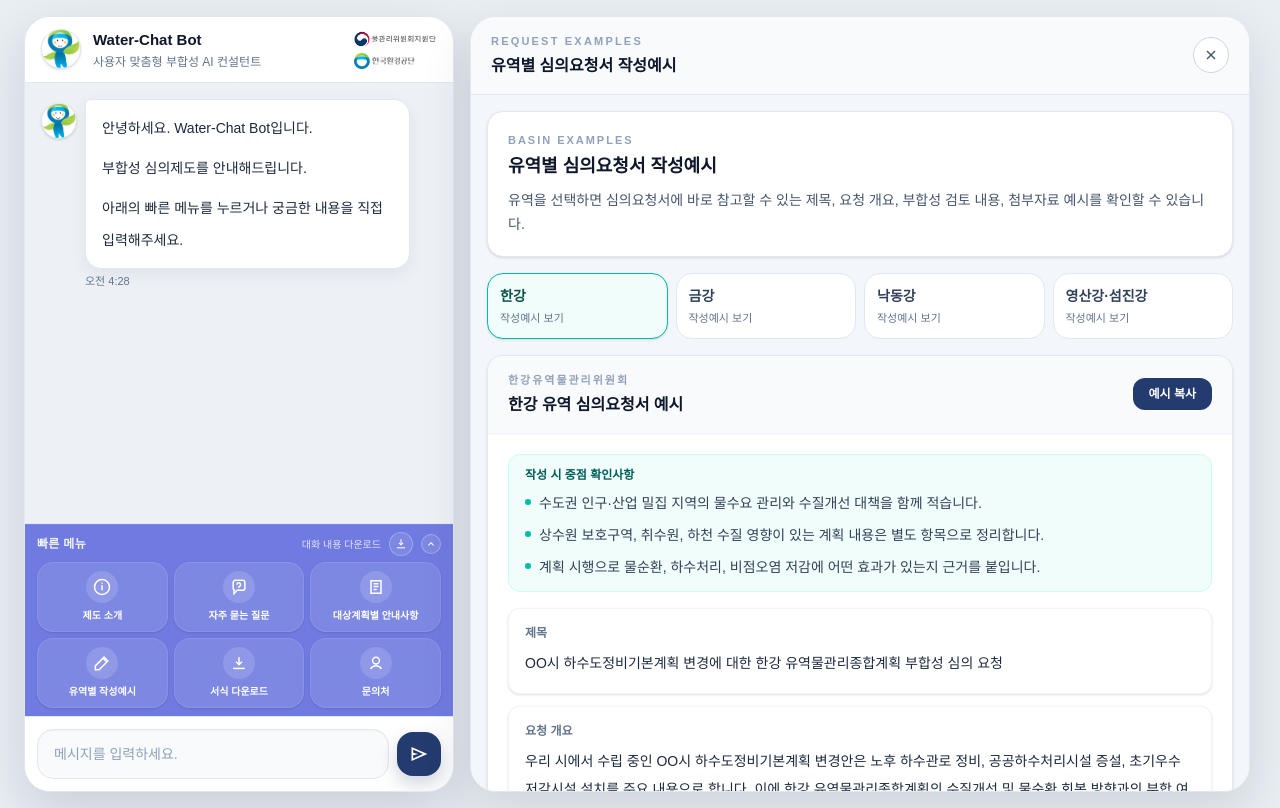
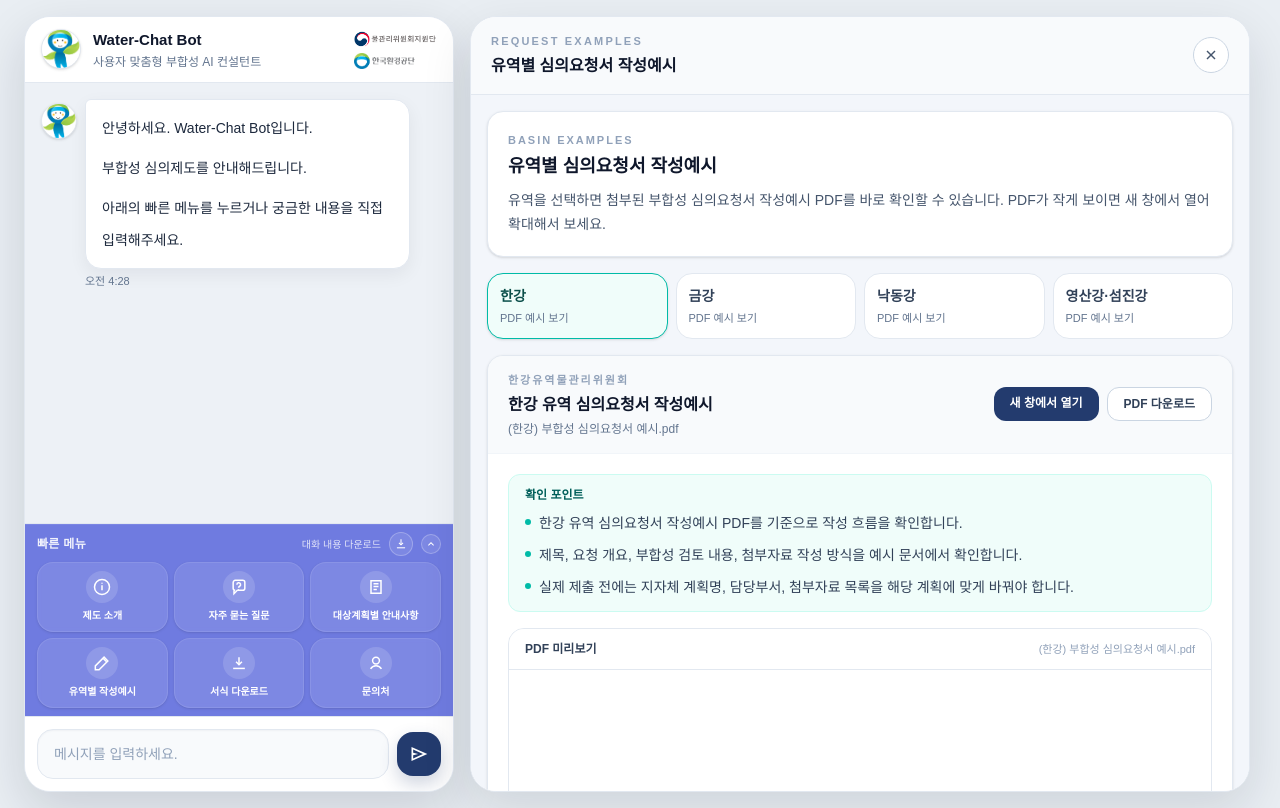
Before and after one commit to kecowater2025/Water-ChatBot, a Next.js app: page / in a window 1280 px wide. Both pictures are taken after a click on the button "유역별 작성예시". Built offline with nearby package versions, Linux system fonts and the light colour scheme.

Commit message:
Show basin examples as PDF previews

```diff
--- a/components/BasinExampleGuide.tsx
+++ b/components/BasinExampleGuide.tsx
@@ -6,11 +6,11 @@
   id: string;
   name: string;
   committee: string;
-  receiver: string;
+  pdfUrl: string;
+  fileName: string;
   formUrl: string;
   supportFileUrl?: string;
   focus: string[];
-  fields: { label: string; value: string }[];
 };
 
 const basinExamples: BasinExample[] = [
@@ -18,153 +18,68 @@
     id: "han",
     name: "한강",
     committee: "한강유역물관리위원회",
-    receiver: "한강유역물관리위원회 사무국",
+    pdfUrl: "/examples/request-examples/han-river-review-example.pdf",
+    fileName: "(한강) 부합성 심의요청서 예시.pdf",
     formUrl: "/forms/han-river/buhapseong-review-request.hwp",
     focus: [
-      "수도권 인구·산업 밀집 지역의 물수요 관리와 수질개선 대책을 함께 적습니다.",
-      "상수원 보호구역, 취수원, 하천 수질 영향이 있는 계획 내용은 별도 항목으로 정리합니다.",
-      "계획 시행으로 물순환, 하수처리, 비점오염 저감에 어떤 효과가 있는지 근거를 붙입니다."
-    ],
-    fields: [
-      {
-        label: "제목",
-        value: "OO시 하수도정비기본계획 변경에 대한 한강 유역물관리종합계획 부합성 심의 요청"
-      },
-      {
-        label: "요청 개요",
-        value: "우리 시에서 수립 중인 OO시 하수도정비기본계획 변경안은 노후 하수관로 정비, 공공하수처리시설 증설, 초기우수 저감시설 설치를 주요 내용으로 합니다. 이에 한강 유역물관리종합계획의 수질개선 및 물순환 회복 방향과의 부합 여부에 대하여 심의를 요청드립니다."
-      },
-      {
-        label: "부합성 검토 내용",
-        value: "본 계획은 한강 유역의 오염부하 저감, 도시지역 비점오염 관리, 안정적인 하수처리 기반 확충에 기여하도록 구성하였습니다. 특히 취수원 상류 구간의 오염원 관리와 강우 시 월류수 저감 대책을 반영하여 유역계획의 중점 추진방향과 부합하는 것으로 검토하였습니다."
-      },
-      {
-        label: "첨부자료",
-        value: "심의요청서 1부, 계획안 요약서 1부, 한강 유역물관리종합계획 부합성 검토표 1부, 관련 도면 및 위치도 1부"
-      }
+      "한강 유역 심의요청서 작성예시 PDF를 기준으로 작성 흐름을 확인합니다.",
+      "제목, 요청 개요, 부합성 검토 내용, 첨부자료 작성 방식을 예시 문서에서 확인합니다.",
+      "실제 제출 전에는 지자체 계획명, 담당부서, 첨부자료 목록을 해당 계획에 맞게 바꿔야 합니다."
     ]
   },
   {
     id: "geum",
     name: "금강",
     committee: "금강유역물관리위원회",
-    receiver: "금강유역물관리위원회 사무국",
+    pdfUrl: "/examples/request-examples/geum-river-review-example.pdf",
+    fileName: "(금강) 부합성 심의요청서 예시.pdf",
     formUrl: "/forms/geum-river/buhapseong-review-request.hwp",
     supportFileUrl: "/forms/geum-river/plan-element-classification.xlsx",
     focus: [
-      "상·하류 간 물 배분, 농업용수, 도시용수 수요를 구분해 적습니다.",
-      "대청호 등 주요 수계 수질관리와 녹조 대응 관련 내용을 확인합니다.",
-      "계획요소 분류표가 필요한 유역이므로 계획 내용과 분류표 항목을 맞춰 작성합니다."
-    ],
-    fields: [
-      {
-        label: "제목",
-        value: "OO군 물재이용관리계획 수립에 대한 금강 유역물관리종합계획 부합성 심의 요청"
-      },
-      {
-        label: "요청 개요",
-        value: "OO군은 공공하수처리수 재이용 확대와 농업용수 보조 공급체계 구축을 주요 내용으로 하는 물재이용관리계획을 수립하고 있습니다. 금강 유역의 물이용 효율화 및 수질보전 방향과의 부합 여부 검토를 위하여 심의를 요청드립니다."
-      },
-      {
-        label: "부합성 검토 내용",
-        value: "본 계획은 하수처리수 재이용을 통해 하천 취수 의존도를 낮추고, 갈수기 물수요 대응력을 높이는 데 목적이 있습니다. 또한 재이용수 공급 과정에서 방류수 수질기준 준수와 주변 수계 영향 저감대책을 포함하여 금강 유역계획의 물순환·수질관리 과제와 부합하도록 작성하였습니다."
-      },
-      {
-        label: "첨부자료",
-        value: "심의요청서 1부, 계획안 요약서 1부, 계획요소 분류표 1부, 재이용 공급계통도 1부, 수질영향 검토자료 1부"
-      }
+      "금강 유역 심의요청서 작성예시 PDF를 기준으로 작성 흐름을 확인합니다.",
+      "계획요소 분류표가 필요한 경우 예시 문서와 함께 분류표 작성 범위를 맞춥니다.",
+      "실제 제출 전에는 지자체 계획명, 담당부서, 첨부자료 목록을 해당 계획에 맞게 바꿔야 합니다."
     ]
   },
   {
     id: "nakdong",
     name: "낙동강",
     committee: "낙동강유역물관리위원회",
-    receiver: "낙동강유역물관리위원회 사무국",
+    pdfUrl: "/examples/request-examples/nakdong-river-review-example.pdf",
+    fileName: "(낙동강) 부합성 심의요청서 예시.pdf",
     formUrl: "/forms/nakdong-river/buhapseong-review-request.hwp",
     supportFileUrl: "/forms/nakdong-river/plan-element-classification.xlsx",
     focus: [
-      "취수원 다변화, 산업단지 배출관리, 하천 수질개선 내용을 구분합니다.",
-      "상류 오염원 관리와 하류 물이용 안전성에 미치는 영향을 함께 검토합니다.",
-      "계획의 위치, 배출·취수 지점, 수질개선 목표를 도면 또는 표로 연결해 작성합니다."
-    ],
-    fields: [
-      {
-        label: "제목",
-        value: "OO시 산업단지 공공폐수처리시설 증설계획에 대한 낙동강 유역물관리종합계획 부합성 심의 요청"
-      },
-      {
-        label: "요청 개요",
-        value: "OO시는 산업단지 입주 수요 증가에 따라 공공폐수처리시설 증설 및 고도처리 공정 도입을 추진하고 있습니다. 낙동강 유역 수질개선 목표 및 안전한 물이용 체계와의 부합 여부를 검토받고자 심의를 요청드립니다."
-      },
-      {
-        label: "부합성 검토 내용",
-        value: "본 계획은 산업폐수 처리용량 확충과 방류수 수질 강화, 사고유출 차단시설 설치를 포함하고 있습니다. 방류 하천의 수질목표 달성과 하류 취수원 보호에 기여하도록 계획하여 낙동강 유역물관리종합계획의 수질안전성 강화 방향과 부합하는 것으로 검토하였습니다."
-      },
-      {
-        label: "첨부자료",
-        value: "심의요청서 1부, 계획안 요약서 1부, 계획요소 분류표 1부, 처리공정도 1부, 방류수 수질예측자료 1부"
-      }
+      "낙동강 유역 심의요청서 작성예시 PDF를 기준으로 작성 흐름을 확인합니다.",
+      "계획요소 분류표가 필요한 경우 예시 문서와 함께 분류표 작성 범위를 맞춥니다.",
+      "실제 제출 전에는 지자체 계획명, 담당부서, 첨부자료 목록을 해당 계획에 맞게 바꿔야 합니다."
     ]
   },
   {
     id: "yeongsan",
     name: "영산강·섬진강",
     committee: "영산강·섬진강유역물관리위원회",
-    receiver: "영산강·섬진강유역물관리위원회 사무국",
+    pdfUrl: "/examples/request-examples/yeongsan-seomjin-river-review-example.pdf",
+    fileName: "(영섬강) 부합성 심의요청서 예시.pdf",
     formUrl: "/forms/yeongsan-seomjin-river/buhapseong-review-request.hwp",
     supportFileUrl: "/forms/yeongsan-seomjin-river/plan-element-classification.xlsx",
     focus: [
-      "영산강과 섬진강 중 해당 수계를 명확히 구분해 작성합니다.",
-      "하구·연안, 농업용수, 수생태 회복과 연결되는 계획 내용을 확인합니다.",
-      "가뭄 대응, 염분 영향, 수질개선 대책이 있으면 별도 근거자료로 정리합니다."
-    ],
-    fields: [
-      {
-        label: "제목",
-        value: "OO군 가뭄대응 물공급 안정화계획에 대한 영산강·섬진강 유역물관리종합계획 부합성 심의 요청"
-      },
-      {
-        label: "요청 개요",
-        value: "OO군은 반복적인 가뭄에 대응하기 위하여 지방상수도 비상연계, 소규모 저수지 정비, 대체수원 활용 방안을 포함한 물공급 안정화계획을 수립하고 있습니다. 영산강·섬진강 유역물관리종합계획과의 부합 여부를 검토받고자 심의를 요청드립니다."
-      },
-      {
-        label: "부합성 검토 내용",
-        value: "본 계획은 생활용수 공급 안정성 확보와 농업용수 부족 완화를 동시에 고려하고 있으며, 취수량 변화가 하천 유지유량과 수생태에 미치는 영향을 검토하였습니다. 또한 비상연계 운영 시 수질관리 기준과 단계별 가뭄 대응체계를 반영하여 유역계획의 물안전 및 생태회복 방향과 부합하도록 작성하였습니다."
-      },
-      {
-        label: "첨부자료",
-        value: "심의요청서 1부, 계획안 요약서 1부, 계획요소 분류표 1부, 비상연계 관망도 1부, 가뭄대응 운영계획 1부"
-      }
+      "영산강·섬진강 유역 심의요청서 작성예시 PDF를 기준으로 작성 흐름을 확인합니다.",
+      "계획요소 분류표가 필요한 경우 예시 문서와 함께 분류표 작성 범위를 맞춥니다.",
+      "실제 제출 전에는 지자체 계획명, 담당부서, 첨부자료 목록을 해당 계획에 맞게 바꿔야 합니다."
     ]
   }
 ];
 
-function buildCopyText(example: BasinExample) {
-  return [
-    `[${example.name} 유역 심의요청서 작성예시]`,
-    `수신: ${example.receiver}`,
-    `위원회: ${example.committee}`,
-    "",
-    ...example.fields.map((field) => `${field.label}\n${field.value}\n`),
-    "작성 시 확인사항",
-    ...example.focus.map((item, index) => `${index + 1}. ${item}`)
-  ].join("\n");
-}
-
 export default function BasinExampleGuide() {
   const [selectedId, setSelectedId] = useState(basinExamples[0].id);
-  const [copiedId, setCopiedId] = useState<string | null>(null);
 
   const selected = useMemo(
     () => basinExamples.find((example) => example.id === selectedId) ?? basinExamples[0],
     [selectedId]
   );
 
-  const handleCopy = async () => {
-    await navigator.clipboard.writeText(buildCopyText(selected));
-    setCopiedId(selected.id);
-    window.setTimeout(() => setCopiedId(null), 1600);
-  };
+  const pdfPreviewUrl = `${selected.pdfUrl}#toolbar=1&navpanes=0&view=FitH`;
 
   return (
     <div className="space-y-4">
@@ -176,8 +91,8 @@
           유역별 심의요청서 작성예시
         </h2>
         <p className="mt-2 text-sm leading-6 text-slate-600">
-          유역을 선택하면 심의요청서에 바로 참고할 수 있는 제목, 요청 개요,
-          부합성 검토 내용, 첨부자료 예시를 확인할 수 있습니다.
+          유역을 선택하면 첨부된 부합성 심의요청서 작성예시 PDF를 바로 확인할 수 있습니다.
+          PDF가 작게 보이면 새 창에서 열어 확대해서 보세요.
         </p>
       </div>
 
@@ -197,7 +112,7 @@
             >
               <div className="text-sm font-bold leading-5">{example.name}</div>
               <div className="mt-1 text-[11px] leading-4 text-slate-500">
-                작성예시 보기
+                PDF 예시 보기
               </div>
             </button>
           );
@@ -212,22 +127,33 @@
                 {selected.committee}
               </div>
               <h3 className="mt-1 text-base font-bold text-slate-900">
-                {selected.name} 유역 심의요청서 예시
+                {selected.name} 유역 심의요청서 작성예시
               </h3>
+              <div className="mt-1 text-xs text-slate-500">{selected.fileName}</div>
             </div>
-            <button
-              type="button"
-              onClick={handleCopy}
-              className="rounded-xl bg-[#233b6e] px-4 py-2 text-xs font-semibold text-white transition hover:bg-[#1b2f59]"
-            >
-              {copiedId === selected.id ? "복사됨" : "예시 복사"}
-            </button>
+            <div className="flex flex-wrap gap-2">
+              <a
+                href={selected.pdfUrl}
+                target="_blank"
+                rel="noreferrer"
+                className="rounded-xl bg-[#233b6e] px-4 py-2 text-xs font-semibold text-white transition hover:bg-[#1b2f59]"
+              >
+                새 창에서 열기
+              </a>
+              <a
+                href={selected.pdfUrl}
+                download
+                className="rounded-xl border border-slate-300 bg-white px-4 py-2 text-xs font-semibold text-slate-700 transition hover:bg-slate-100"
+              >
+                PDF 다운로드
+              </a>
+            </div>
           </div>
         </div>
 
         <div className="space-y-4 px-5 py-5">
           <div className="rounded-xl border border-teal-100 bg-teal-50 px-4 py-3">
-            <div className="text-xs font-bold text-teal-800">작성 시 중점 확인사항</div>
+            <div className="text-xs font-bold text-teal-800">확인 포인트</div>
             <ul className="mt-2 space-y-2">
               {selected.focus.map((item) => (
                 <li key={item} className="flex items-start gap-2 text-sm leading-6 text-slate-700">
@@ -238,15 +164,17 @@
             </ul>
           </div>
 
-          <div className="space-y-3">
-            {selected.fields.map((field) => (
-              <div key={field.label} className="rounded-xl border border-slate-100 bg-white px-4 py-4 shadow-sm">
-                <div className="text-xs font-bold text-slate-500">{field.label}</div>
-                <p className="mt-2 whitespace-pre-line text-sm leading-7 text-slate-800">
-                  {field.value}
-                </p>
-              </div>
-            ))}
+          <div className="overflow-hidden rounded-2xl border border-slate-200 bg-slate-100">
+            <div className="flex items-center justify-between border-b border-slate-200 bg-white px-4 py-3">
+              <div className="text-xs font-bold text-slate-700">PDF 미리보기</div>
+              <div className="text-[11px] text-slate-400">{selected.fileName}</div>
+            </div>
+            <iframe
+              key={selected.pdfUrl}
+              src={pdfPreviewUrl}
+              title={`${selected.name} 유역 심의요청서 작성예시 PDF`}
+              className="h-[620px] w-full bg-white"
+            />
           </div>
 
           <div className="rounded-xl border border-slate-200 bg-slate-50 px-4 py-4">
@@ -258,7 +186,7 @@
                 rel="noreferrer"
                 className="rounded-lg bg-white px-3 py-2 text-xs font-semibold text-indigo-700 underline underline-offset-2 shadow-sm transition hover:text-indigo-900"
               >
-                심의요청서 다운로드
+                심의요청서 서식 다운로드
               </a>
               {selected.supportFileUrl ? (
                 <a
```
